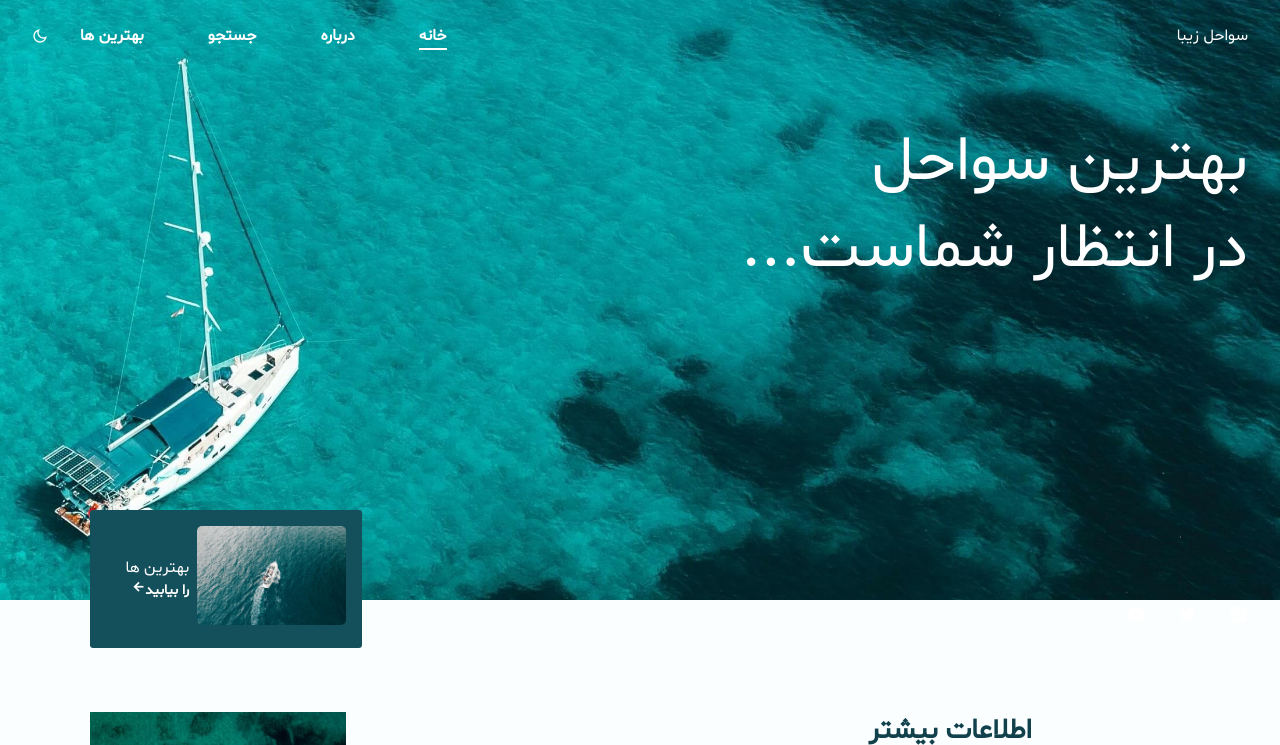
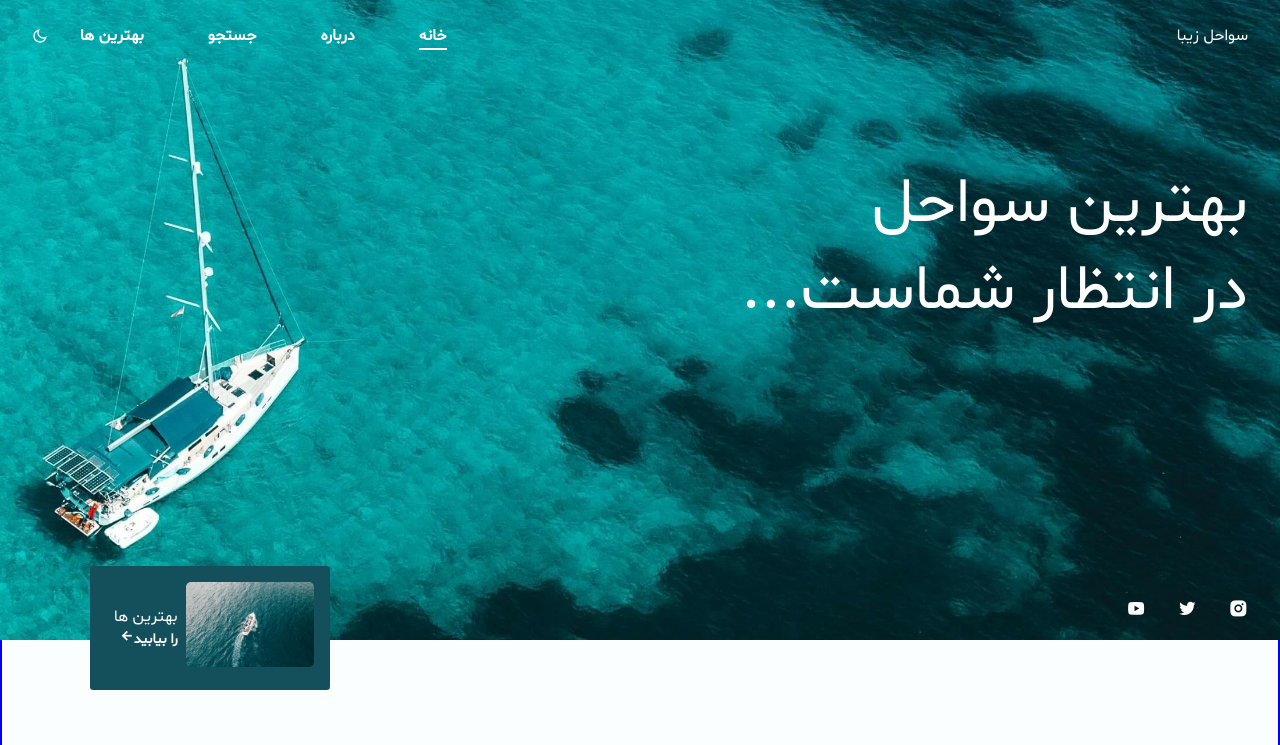
Before and after one commit to amin-da/Travel, a plain HTML site: page index.html in a window 1280 px wide. Shown: the top 745 px of the page. Drawn offline with nearby package versions, Linux system fonts and the light colour scheme; files whose address does not match are found by name.

Commit message:
fix sections in responsive mode

```diff
--- a/index.html
+++ b/index.html
@@ -582,7 +582,7 @@
           <div class="footer__rights">
 
               <p class="footer__copy">
-                &#169;طراحی شده بوسیله <a href="">امین</a> درسال 1400
+                &#169; طراحی شده بوسیله <a href="">امین</a>
               </p>
               <div class="footer__terms">
                   <a href="#" class="footer__terms-link"> قوانین استفاده  /  </a>
--- a/js/index.js
+++ b/js/index.js
@@ -150,6 +150,9 @@ if (selectedTheme) {
   );
 }
 
+// button change sound
+let btnAudio = new Audio('../assets/sound/3.wav');
+
 // Activate / deactivate the theme manually with the button
 themeButton.addEventListener("click", () => {
   // Add or remove the dark / icon theme
@@ -158,6 +161,7 @@ themeButton.addEventListener("click", () => {
   // We save the theme and the current icon that the user chose
   localStorage.setItem("selected-theme", getCurrentTheme());
   localStorage.setItem("selected-icon", getCurrentIcon());
+  btnAudio.play();
 
   //change Theme name
   if (document.body.classList.contains(darkTheme)) {
@@ -169,7 +173,7 @@ themeButton.addEventListener("click", () => {
 
 /*==================== SCROLL REVEAL ANIMATION ====================*/
 const sr = ScrollReveal({
-  distance: "60px",
+  distance: "50px",
   duration: 2300
   // reset: true,
 });
@@ -190,7 +194,7 @@ sr.reveal(
 
 sr.reveal(
   `
-        .about__img-overlay,
+          .about__img-overlay,
            .video__description,
            .subscribe__description`,
   {
--- a/style/style.css
+++ b/style/style.css
@@ -378,6 +378,10 @@ input {
 .home__info {
   color: var(--white-color);
 }
+.home__data{
+  position: absolute;
+  top: 10%;
+}
 
 .home__data-subtitle {
   display: block;
@@ -392,9 +396,11 @@ input {
 }
 
 .home__social {
+  position: absolute;
   display: flex;
   flex-direction: column;
   row-gap: 0.8rem;
+  bottom: 0;
 }
 .home__social-link {
   font-size: 1.2rem;
@@ -850,7 +856,7 @@ input {
 .scroll__up {
   position: fixed;
   right: 1rem;
-  bottom: -20%;
+  bottom: -10%;
   padding: 0.5rem;
   background-color: var(--first-color);
   display: flex;
@@ -869,7 +875,7 @@ input {
 }
 /* show-scroll button */
 .show-scroll {
-  bottom: 3rem;
+  bottom: 1.5rem;
 }
 
 /*************************** Media queris *********************/
@@ -895,6 +901,16 @@ input {
   .home__info {
     width: 11rem;
     padding: 1rem;
+    bottom: 0rem;
+  }
+  .home__container,
+  .home__img{
+    height:95vh;
+    /* object-position: 0 -0.7rem; */
+  }
+
+  .home__social {
+    /* margin-bottom: 1rem; */
   }
 
   .experience__img,
@@ -902,9 +918,37 @@ input {
     padding: 0rem;
   }
 }
+@media screen and (max-width: 350px) {
+  .home__info {
+    width: 12rem;
+    padding: 1rem;
+    bottom: 0rem;
+    text-align: center;
+
+  }
+
+  .home__social {
+    /* margin-bottom: 1rem; */
+  }
+}
+@media screen and (min-width: 355px) {
+  .home__info {
+    bottom: 0.2rem;
+  }
+  .home__social {
+    bottom: 1rem;
+  }
+}
 
 /* medium device */
 @media screen and (min-width: 568px) {
+  body{
+    border: 5px solid slateblue;
+  }
+  .home__info {
+    /* width: 11rem; */
+    bottom: 0;
+  }
   .video__container {
     display: grid;
     grid-template-columns: 0.8fr;
@@ -924,6 +968,7 @@ input {
 @media screen and (min-width: 768px) {
   body {
     margin: 0;
+    border:3px solid red;
   }
   .nav {
     height: calc(var(--header-height) + 1.5rem);
@@ -1007,6 +1052,7 @@ input {
     column-gap: 2rem;
   }
   .home__info {
+    bottom: -3rem;
     padding: 1rem;
   }
 
@@ -1043,7 +1089,12 @@ input {
 
 /* for large devices */
 @media screen and (min-width: 1024px) {
+  body{
+    margin: 0;
+    border: 3px solid yellow;
+  }
   .container {
+    max-width: 95vw;
     margin: 0 auto;
   }
 
@@ -1052,7 +1103,7 @@ input {
   }
 
   .home__info {
-    width: 17rem;
+    width: 15rem;
     grid-template-columns: 1fr 3fr;
   }
 
@@ -1118,6 +1169,10 @@ input {
 }
 
 @media screen and (min-width: 1200px){
+  body{
+    margin: 0;
+    border: 2px solid blue;
+  }
 
   .container{
     max-width: 95vw;
@@ -1134,12 +1189,19 @@ input {
 
   .home__container,
   .home__img{
-    height: 75vh;
+    height:80vh;
     object-position: 0 -0.7rem;
+  }
+
+  .home__data{
+    margin-top: 2rem;
   }
 
   .home__info{
     left: 4.5vw;
   }
+  .home__social {
+    bottom: 1rem;
+  }
 
 }
```
Also changed, not shown: 3 other files.
